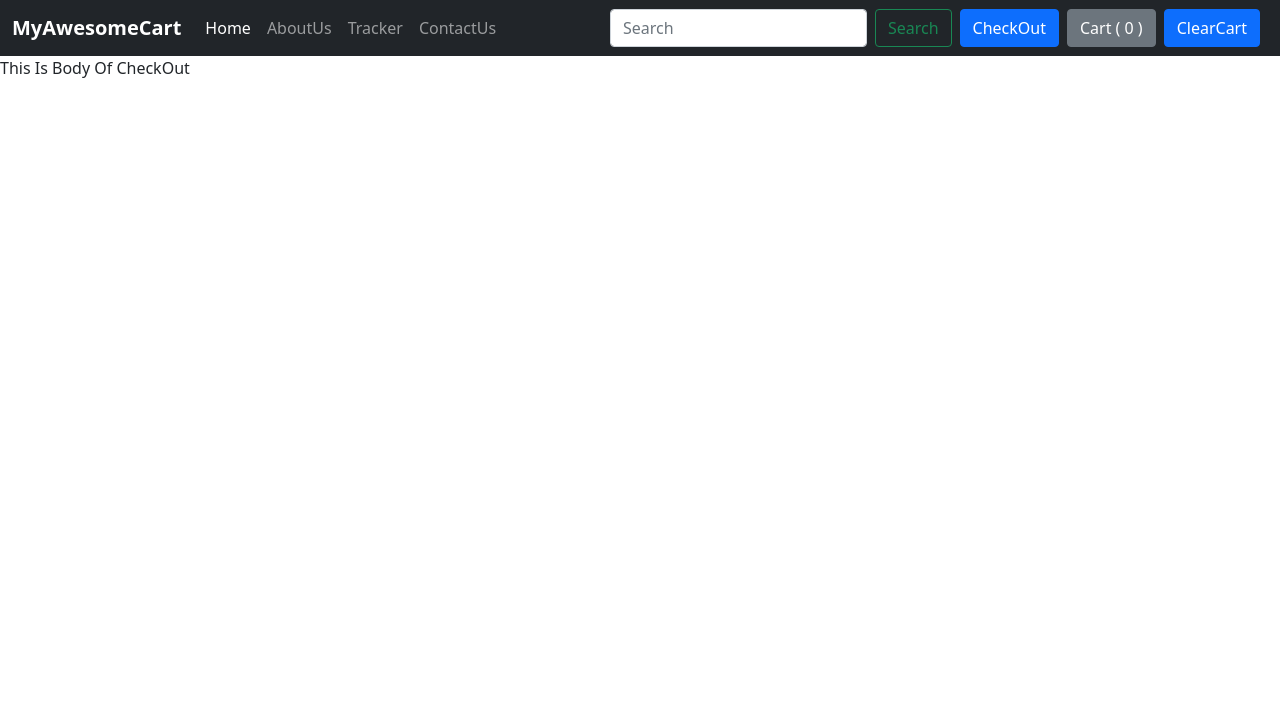
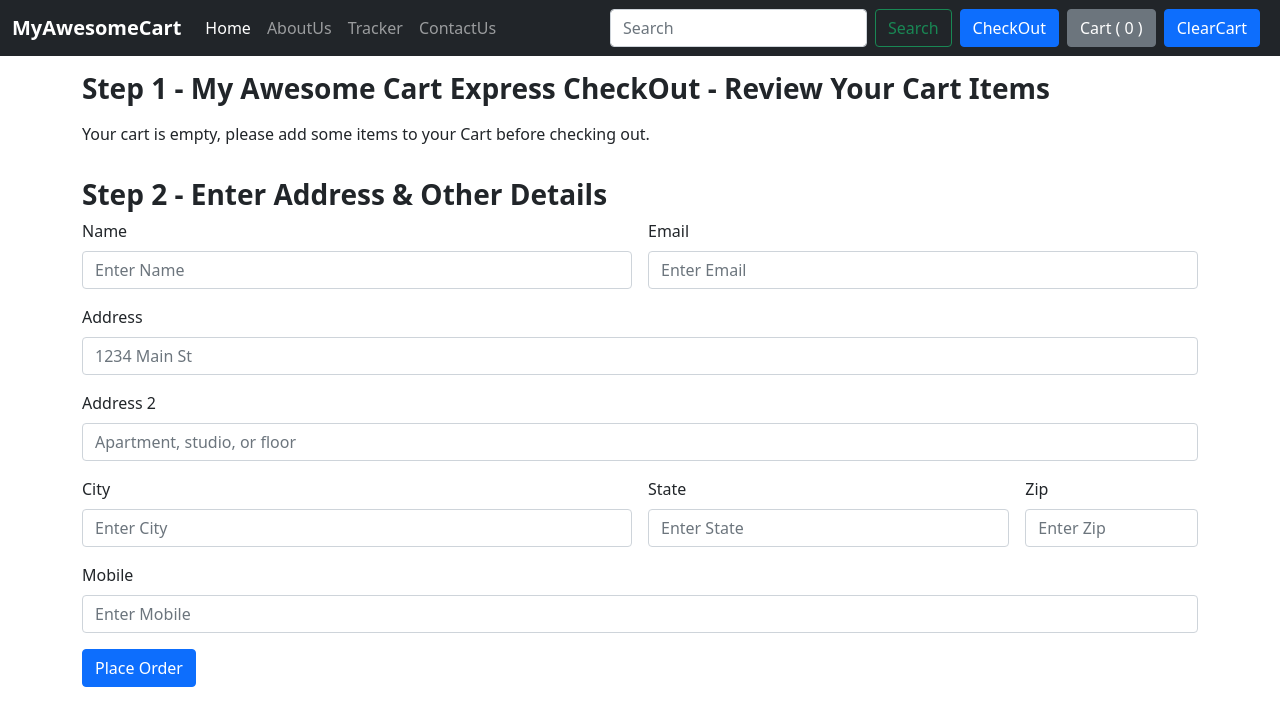
Before and after one commit to JACK-HRUSHI/E-Commerce_Website_Django, a Django app: page /shop/checkout/ in a window 1280 px wide. Shown: the top 726 px of the page. Run offline with Django 4.2, Linux system fonts and the light colour scheme; some libraries are stand-ins or nearby versions.

Commit message:
Done With Checkout Logic

```diff
--- a/mac/shop/templates/shop/basic.html
+++ b/mac/shop/templates/shop/basic.html
@@ -47,7 +47,7 @@
                 <button class="btn btn-outline-success" type="submit">Search</button>
             </form>
             <a href='/shop/checkout'><button class='btn btn-primary mx-2' id='checkOut'>CheckOut</button></a>
-            <button type="button" id="popcart" class="btn btn-secondary" data-bs-container="body" data-bs-toggle="popover" data-bs-placement="bottom">
+            <button type="button" id="popcart" class="btn btn-secondary" data-bs-container="body" data-bs-toggle="popover" data-bs-placement="bottom" data-bs-trigger="focus">
               Cart ( <span id="cart"> 0 </span> )
             </button>
             <button class='btn btn-primary mx-2' onClick='clearCart()' id='clearCart'>ClearCart</button>
--- a/mac/shop/templates/shop/checkout.html
+++ b/mac/shop/templates/shop/checkout.html
@@ -5,7 +5,102 @@
 {% block title %} CheckOut - My Awesome Cart {% endblock %}
 
 <!-- BODY OF ABOUT PAGE-->
-{% block body %} This Is Body Of CheckOut {% endblock %}
+{% block body %}
+
+<div class="container my-3">
+
+  <div class="col">
+      <h3><b>Step 1 - My Awesome Cart Express CheckOut - Review Your Cart Items</b></h3>
+      <div class="my-3">
+          <ol id="items" class="list-group list-group-numbered">
+
+          </ol>
+      </div>
+  </div>
+
+  <div class="col my-3">
+      <h3><b>Step 2 - Enter Address & Other Details</b></h3>
+      <div class="my-2">
+        <form class="row g-3">
+          <div class="col-md-6">
+            <label for="inputName" class="form-label">Name</label>
+            <input type="text" class="form-control" id="inputName" placeholder="Enter Name">
+          </div>
+          <div class="col-md-6">
+            <label for="inputEmail" class="form-label">Email</label>
+            <input type="email" class="form-control" id="inputEmail" placeholder="Enter Email">
+          </div>
+          <div class="col-12">
+            <label for="inputAdd" class="form-label">Address</label>
+            <input type="text" class="form-control" id="inputAdd" placeholder="1234 Main St">
+          </div>
+          <div class="col-12">
+            <label for="inputAdd2" class="form-label">Address 2</label>
+            <input type="text" class="form-control" id="inputAdd2" placeholder="Apartment, studio, or floor">
+          </div>
+          <div class="col-md-6">
+            <label for="inputCity" class="form-label">City</label>
+            <input type="text" class="form-control" id="inputCity" placeholder="Enter City">
+          </div>
+          <div class="col-md-4">
+            <label for="inputState" class="form-label">State</label>
+            <input type="text" class="form-control" id="inputState" placeholder="Enter State">
+          </div>
+          <div class="col-md-2">
+            <label for="inputZip" class="form-label">Zip</label>
+            <input type="text" class="form-control" id="inputZip" placeholder="Enter Zip">
+          </div>
+          <div class="col">
+            <label for="inputMobile" class="form-label">Mobile</label>
+            <input type="number" class="form-control" id="inputMobile" placeholder="Enter Mobile">
+          </div>
+          <div class="col-12">
+            <button type="submit" class="btn btn-primary">Place Order</button>
+          </div>
+        </form>
+      </div>
+  </div>
+
+</div>
+
+{% endblock %}
+
+{% block js %}
+<script>
+
+  if(localStorage.getItem('cart') == null){
+    var cart = {};
+  }
+  else{
+    cart = JSON.parse(localStorage.getItem('cart'));
+  }
+
+  var sum = 0;
+  if ($.isEmptyObject(cart)){
+    // If Object Is Empty
+    mystr = `<p>Your cart is empty, please add some items to your Cart before checking out.</p>`
+    $('#items').append(mystr);
+  }
+  else{
+    for(item in cart){
+      let qty = cart[item][0];
+      let name = cart[item][1];
+      sum = sum + qty;
+
+      // Written with the help of ES6
+
+      mystr = `<li class="list-group-item d-flex justify-content-between align-items-start">
+                 <div class="fw-bold ms-2 me-auto">${name}</div>
+                 <span class="badge bg-primary rounded-pill">${qty}</span>
+               </li>`
+      $('#items').append(mystr);
+    }
+  }
+
+  document.getElementById('cart').innerHTML = sum;
+
+</script>
+{% endblock %}
 
 <!--SO BY THIS WE ARE WORKING WITH DRY PRINCIPLE - DO NOT REPEAT YOURSELF-->
 <!--AND SAVES TIME, EFFORT, MEMORY-->
--- a/mac/shop/templates/shop/prodview.html
+++ b/mac/shop/templates/shop/prodview.html
@@ -2,7 +2,7 @@
 {% extends 'shop/basic.html' %}
 
 <!-- TITLE OF ABOUT PAGE-->
-{% block title %} {{product.product_name}} {% endblock %}
+{% block title %} Product - {{product.product_name}} {% endblock %}
 
 <!-- BODY OF ABOUT PAGE-->
 {% block body %}
```
Also changed, not shown: mac/shop/templates/shop/about.html (+21 -0 lines), mac/shop/templates/shop/contact.html (+16 -0 lines), mac/shop/templates/shop/index.html (+19 -17 lines), mac/shop/templates/shop/tracker.html (+21 -0 lines).
